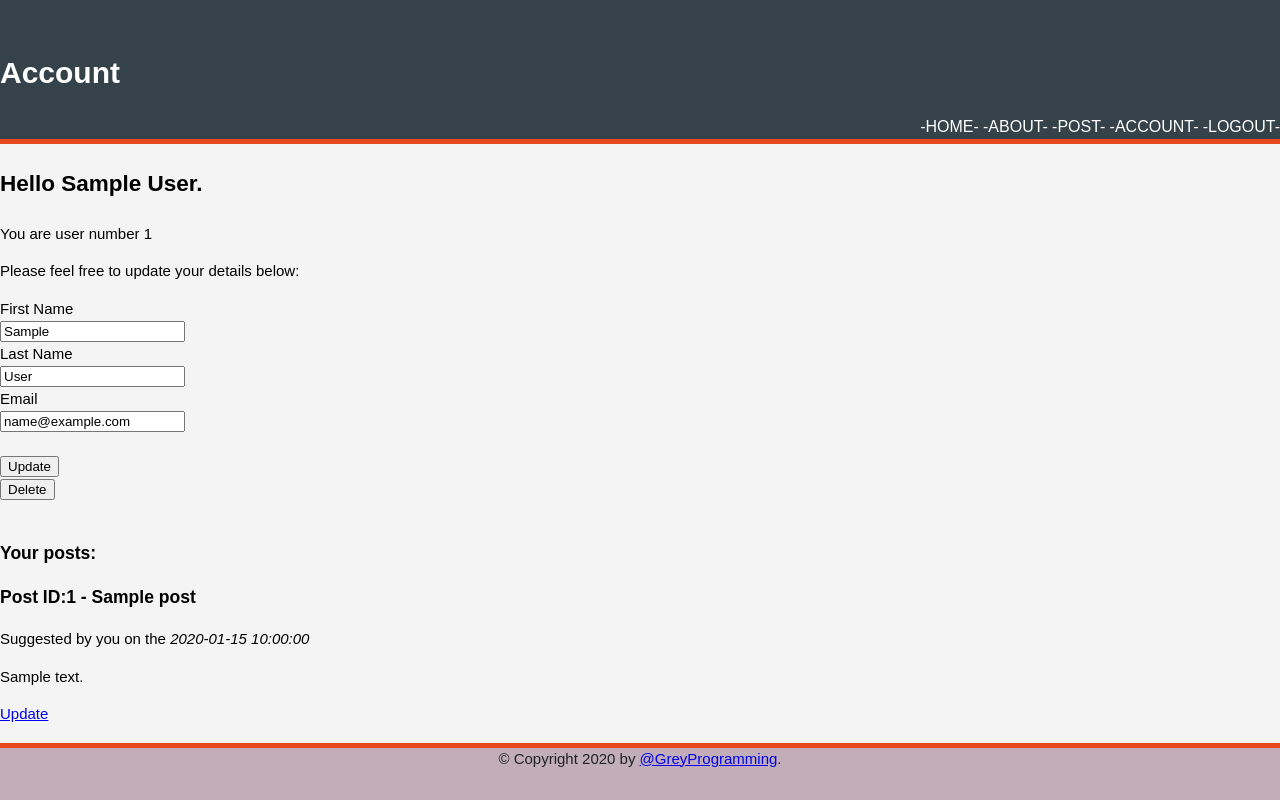
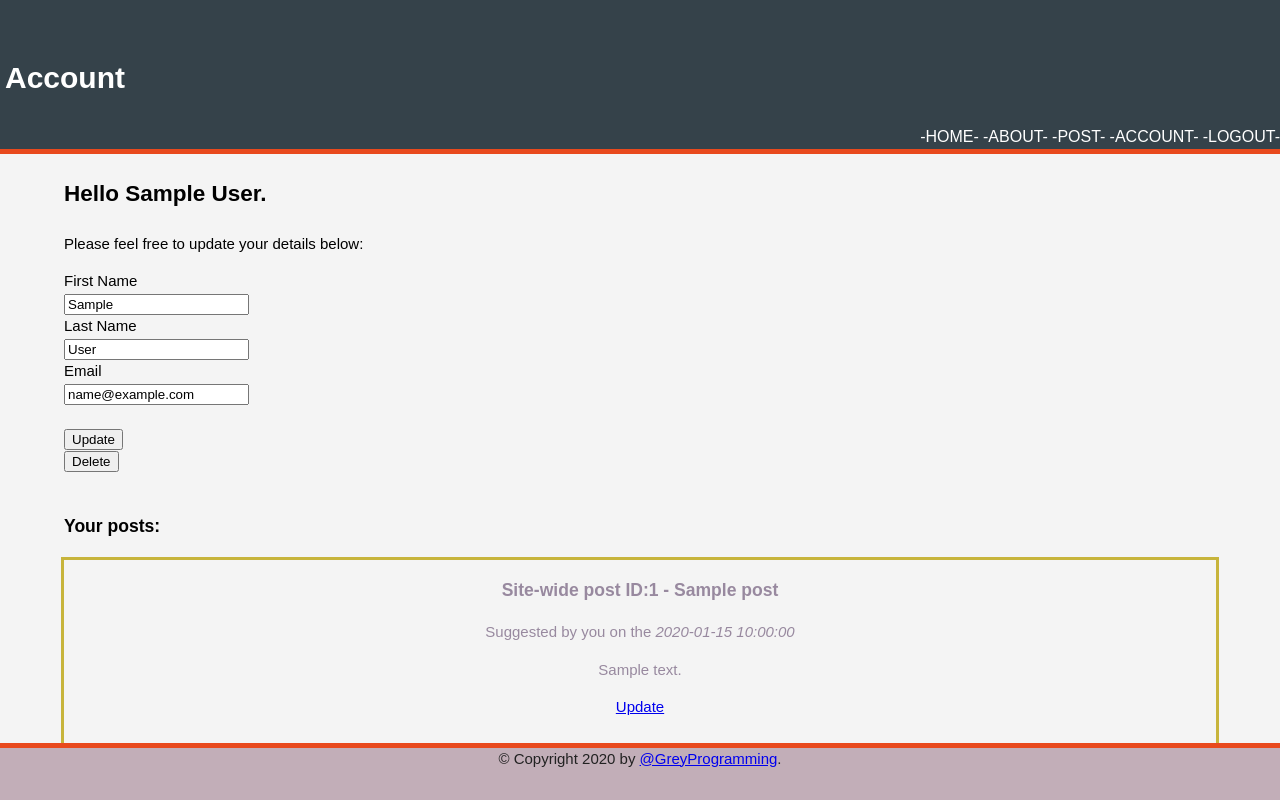
Before and after one commit to GreyProgramming/SFIA2, a Flask app: page /account in a window 1280 px wide. Run offline with Flask 2, Linux system fonts and the light colour scheme; a user stored in the database is signed in; tables that the repository leaves empty hold one stand-in row (values such as "Sample post").

Commit message:
crashes causing paranoia

```diff
--- a/application/routes.py
+++ b/application/routes.py
@@ -4,8 +4,6 @@
 from application import app, db, bcrypt
 from application.models import Posts, Users, Content
 from application.forms import PostForm, RegistrationForm, LoginForm, UpdateAccountForm
-
-
 
 
 @app.route('/')
@@ -17,7 +15,6 @@
 @app.route('/about')
 def about():
 	return render_template('about.html', title='About')
-
 
 @app.route('/register', methods=['GET', 'POST'])
 def register():
@@ -99,7 +96,6 @@
 	UDP = Posts.query.filter_by(id=id).first()
 	form = PostForm()
 	if UDP.user_id == current_user.id:
-#		post = Posts.query.filter_by(UDP.id).all()
 		if form.validate_on_submit():
 			UDP.title = form.title.data
 			UDP.content = form.content.data
--- a/application/static/css/main.css
+++ b/application/static/css/main.css
@@ -13,9 +13,27 @@
         overflow:hidden;
 }
 
-ul{
-        margin:0;
-        padding:0;
+.container{
+	width:90%;
+	margin:auto;
+	background:#E0FEFE;
+	border:#a23bc7 2px solid;
+}
+
+.important{
+	colour:#336699;
+	width:95%
+        margin:auto;
+        padding:5px;
+}
+
+.container2{
+	color:#98899f;
+	width:90%;
+	margin:auto;
+	border:#c7b43b 3px solid;
+        text-align:center;
+	font weight:bold;
 }
 
 
--- a/application/templates/account.html
+++ b/application/templates/account.html
@@ -1,7 +1,7 @@
 {% extends "layout.html" %}
 {% block body_content %}
+<div class="content">
         <h2><p>Hello {{ current_user.first_name }} {{current_user.last_name }}.</p></h2>
-	<p>You are user number {{ current_user.id }}
 	<p>Please feel free to update your details below:</p>
         <div class='form'>
                 <form method='Post' action=''>
@@ -60,19 +60,22 @@
 		<div class='form_group'>
 			{{ form.delete }}
 		</div>
+	</div>
 <br>
-		<div class="container">
 <h3>Your posts:</h3>
+</div>
 {% for post in posts %}
+	<div class="container2">
 	{% if post.user_id == current_user.id %}
-					<h3>Post ID:{{ post.id }} - {{ post.title }}</h3>
+	<h3>Site-wide post ID:{{ post.id }} - {{ post.title }}</h3>
 	<span>Suggested by you on the <i>{{ post.date_posted }}</i></span>
 	<p>{{ post.content }}</p>
 		<p><a href="{{ url_for('postupd', id=post.id) }}">Update</a></p>
+	<br>
 	{% else %}
 		<p>No posts yet.</p>
 	{% endif %}
+</div>
 {% endfor %}
-		</div>
-        </div>
+
 {% endblock %}
--- a/application/templates/layout.html
+++ b/application/templates/layout.html
@@ -7,9 +7,9 @@
 	{% endblock %}
 </head>
 
-<body class = "body">
+<body class="body">
 	<div class="navbar" align="right">
-		<div align="left"><h1>{{ title }}</h1></div>
+                <div class="important" align="left"><h1>{{ title }}</h1></div>
 		<a href="{{url_for('home') }}">-Home-</a>
 		<a href="{{url_for('about') }}">-About-</a>
 		{% if current_user.is_authenticated: %}
--- a/application/templates/login.html
+++ b/application/templates/login.html
@@ -1,5 +1,6 @@
 {% extends "layout.html" %}
 {% block body_content %}
+<div class="container2">
         <h1>Login Page</h1>
         <p>Where you log in</p>
         <div class='form'>
@@ -39,4 +40,5 @@
                         </div>
                 </form>
         </div>
+</div>
 {% endblock %}
--- a/application/templates/post.html
+++ b/application/templates/post.html
@@ -1,5 +1,6 @@
 {% extends "layout.html" %}
 {% block body_content %}
+<div class="container2">
 	<div class="form">
 		<form method="POST" action="">
 			{{ form.hidden_tag() }}
@@ -29,4 +30,5 @@
 			{{ form.submit }}
 		</form>
 	</div>
+</div>
 {% endblock body_content %}
```
Also changed, not shown: application/templates/about.html (+12 -13 lines), application/templates/home.html (+8 -4 lines), application/templates/register.html (+5 -4 lines). Lines whose indentation alone changed are shown as unchanged.
